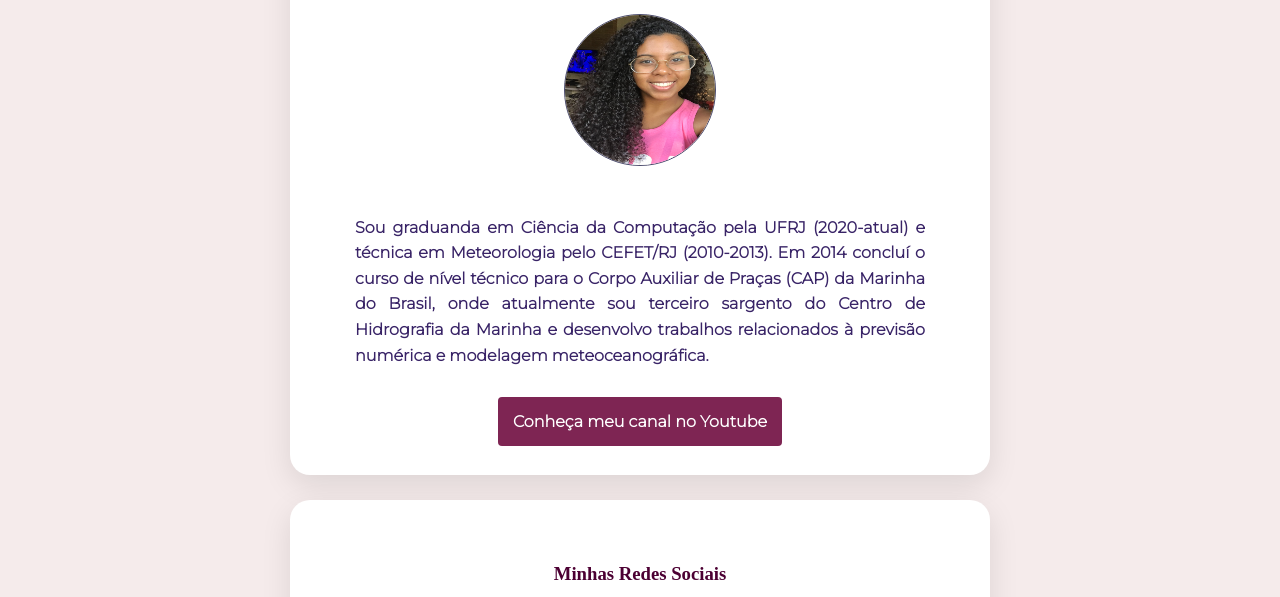
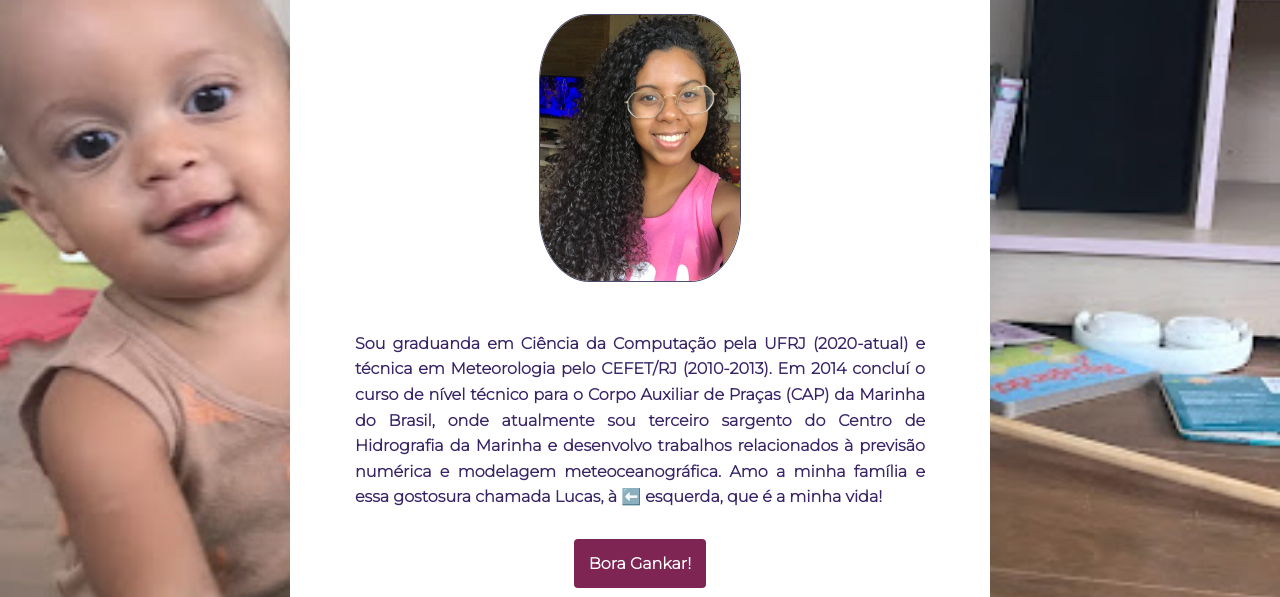
Before and after one commit to LilianAcioly/profile, a plain HTML site: page index.html in a window 1280 px wide. Shown: the part 160-757 px from the top of the page. Drawn offline with Linux system fonts and the light colour scheme; a web font is replaced by a local one.

Commit message:
make my profile prettier

```diff
--- a/index.html
+++ b/index.html
@@ -27,8 +27,9 @@
     	    da Marinha do Brasil, onde atualmente sou terceiro sargento do Centro de
     	    Hidrografia da Marinha e desenvolvo trabalhos relacionados à previsão numérica
     	    e modelagem meteoceanográfica.
+          Amo a minha família e essa gostosura chamada Lucas, à ⬅️ esquerda, que é a minha vida!
   	    </p>
-  	    <a class="btn-blue" href="https://www.youtube.com/@lilianacioly" target="_blank">Conheça meu canal no Youtube</a>
+  	    <a class="btn-blue" href="https://www.leagueoflegends.com/pt-br/" target="_blank">Bora Gankar!</a>
 	    </div>
 
       <div class="card-white">
--- a/style.css
+++ b/style.css
@@ -1,6 +1,8 @@
 body {
   font-family: Montserrat, sans-serif;
-  background-color: #F5EBEB;
+  background-image: url('imagens/Lucas.jpg');
+  background-size: cover;
+  background-position: center;
   color: #392467;
   text-align: center;
   line-height: 1.6;
@@ -50,10 +52,9 @@ a:hover {
 }
 
 #profile-pic {
-  width: 150px;
-  height: 150px;
+  width: 200px;
   border: 1px solid #4C4C6D;
-  border-radius: 50%;
+  border-radius: 25%;
 }
 
 .card-white {
```
Also changed, not shown: imagens/Lucas.jpg (added), 1 other file.
